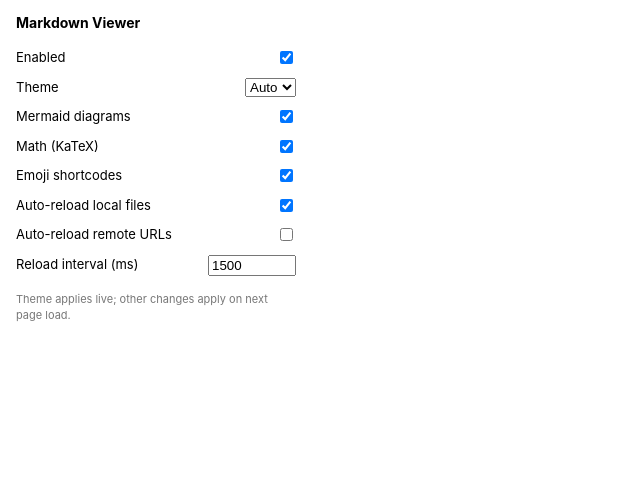
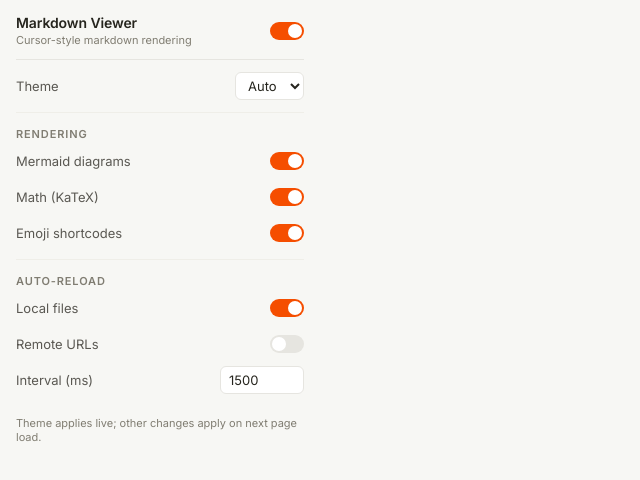
Before and after one commit to sutharjay1/browser-markdown, a website built with Vite: page entrypoints/popup/index.html in a window 1280 px wide. Shown: the whole page, without its empty margins (0-640 px from the left). Built offline with nearby package versions, Linux system fonts and the light colour scheme; what wxt would draw is missing.

Commit message:
feat: cursor-style settings popup with toggle switches

```diff
--- a/entrypoints/popup/index.html
+++ b/entrypoints/popup/index.html
@@ -6,9 +6,15 @@
     <link rel="stylesheet" href="./style.css" />
   </head>
   <body>
+    <form id="settings-form">
+      <header class="popup-header">
+        <div>
           <h1>Markdown Viewer</h1>
-    <form id="settings-form">
-      <label class="row"><span>Enabled</span><input type="checkbox" name="enabled" /></label>
+          <p class="version">Cursor-style markdown rendering</p>
+        </div>
+        <input type="checkbox" name="enabled" class="switch" title="Enable Markdown Viewer" />
+      </header>
+      <section class="group">
         <label class="row"><span>Theme</span>
           <select name="theme">
             <option value="auto">Auto</option>
@@ -16,14 +22,21 @@
             <option value="dark">Dark</option>
           </select>
         </label>
-      <label class="row"><span>Mermaid diagrams</span><input type="checkbox" name="enableMermaid" /></label>
-      <label class="row"><span>Math (KaTeX)</span><input type="checkbox" name="enableKatex" /></label>
-      <label class="row"><span>Emoji shortcodes</span><input type="checkbox" name="enableEmoji" /></label>
-      <label class="row"><span>Auto-reload local files</span><input type="checkbox" name="autoReload" /></label>
-      <label class="row"><span>Auto-reload remote URLs</span><input type="checkbox" name="autoReloadRemote" /></label>
-      <label class="row"><span>Reload interval (ms)</span><input type="number" name="autoReloadIntervalMs" min="500" step="250" /></label>
+      </section>
+      <section class="group">
+        <div class="group-caption">Rendering</div>
+        <label class="row"><span>Mermaid diagrams</span><input type="checkbox" name="enableMermaid" class="switch" /></label>
+        <label class="row"><span>Math (KaTeX)</span><input type="checkbox" name="enableKatex" class="switch" /></label>
+        <label class="row"><span>Emoji shortcodes</span><input type="checkbox" name="enableEmoji" class="switch" /></label>
+      </section>
+      <section class="group">
+        <div class="group-caption">Auto-reload</div>
+        <label class="row"><span>Local files</span><input type="checkbox" name="autoReload" class="switch" /></label>
+        <label class="row"><span>Remote URLs</span><input type="checkbox" name="autoReloadRemote" class="switch" /></label>
+        <label class="row"><span>Interval (ms)</span><input type="number" name="autoReloadIntervalMs" min="500" step="250" /></label>
+      </section>
+      <p class="hint">Theme applies live; other changes apply on next page load.</p>
     </form>
-    <p class="hint">Theme applies live; other changes apply on next page load.</p>
     <script type="module" src="./main.ts"></script>
   </body>
 </html>
--- a/entrypoints/popup/main.ts
+++ b/entrypoints/popup/main.ts
@@ -1,3 +1,7 @@
+import '@fontsource/inter/latin-400.css';
+import '@fontsource/inter/latin-500.css';
+import '@fontsource/inter/latin-600.css';
+import '@/assets/styles/tokens.css';
 import { getSettings, saveSettings, type Settings } from '@/lib/settings';
 
 const form = document.getElementById('settings-form') as HTMLFormElement;
--- a/entrypoints/popup/style.css
+++ b/entrypoints/popup/style.css
@@ -1,25 +1,123 @@
 body {
-  width: 280px;
+  width: 320px;
   margin: 0;
-  padding: 12px 16px;
-  font: 13px/1.5 -apple-system, BlinkMacSystemFont, 'Segoe UI', sans-serif;
+  background: var(--mdv-canvas);
+  color: var(--mdv-text);
+  font-family: var(--mdv-font-sans);
+  font-size: 13px;
 }
-h1 {
+#settings-form {
+  padding: 0 16px 12px;
+}
+.popup-header {
+  display: flex;
+  align-items: center;
+  justify-content: space-between;
+  gap: 12px;
+  padding: 14px 0 12px;
+  border-bottom: 1px solid var(--mdv-hairline);
+}
+.popup-header h1 {
   font-size: 14px;
-  margin: 0 0 10px;
+  font-weight: 600;
+  margin: 0;
+  letter-spacing: -0.1px;
+}
+.version {
+  margin: 2px 0 0;
+  font-size: 11px;
+  color: var(--mdv-muted);
+}
+.group {
+  padding: 8px 0;
+  border-bottom: 1px solid var(--mdv-hairline-soft);
+}
+.group:last-of-type {
+  border-bottom: none;
+}
+.group-caption {
+  font-size: 11px;
+  font-weight: 600;
+  letter-spacing: 0.88px;
+  text-transform: uppercase;
+  color: var(--mdv-muted);
+  padding: 6px 0 2px;
 }
 .row {
   display: flex;
   justify-content: space-between;
   align-items: center;
   gap: 12px;
-  padding: 5px 0;
+  min-height: 36px;
 }
-.row input[type='number'] {
-  width: 80px;
+.row span {
+  color: var(--mdv-text-soft);
 }
+
+/* Toggle switches — orange when on */
+input.switch {
+  appearance: none;
+  width: 34px;
+  height: 18px;
+  border-radius: 9999px;
+  background: var(--mdv-surface-strong);
+  position: relative;
+  cursor: pointer;
+  flex-shrink: 0;
+  margin: 0;
+}
+input.switch::after {
+  content: '';
+  position: absolute;
+  top: 2px;
+  left: 2px;
+  width: 14px;
+  height: 14px;
+  border-radius: 50%;
+  background: var(--mdv-surface);
+}
+input.switch:checked {
+  background: var(--mdv-accent);
+}
+input.switch:checked::after {
+  left: 18px;
+  background: var(--mdv-on-accent);
+}
+input.switch:focus-visible {
+  outline: 2px solid var(--mdv-accent);
+  outline-offset: 1px;
+}
+@media (prefers-reduced-motion: no-preference) {
+  input.switch,
+  input.switch::after {
+    transition: background-color 120ms ease-out, left 120ms ease-out;
+  }
+}
+
+/* Select + number input */
+select,
+input[type='number'] {
+  height: 28px;
+  box-sizing: border-box;
+  background: var(--mdv-surface);
+  color: var(--mdv-text);
+  border: 1px solid var(--mdv-hairline);
+  border-radius: 6px;
+  font-family: var(--mdv-font-sans);
+  font-size: 13px;
+  padding: 0 8px;
+}
+input[type='number'] {
+  width: 84px;
+}
+select:focus-visible,
+input[type='number']:focus-visible {
+  outline: 2px solid var(--mdv-accent);
+  outline-offset: 1px;
+}
+
 .hint {
-  color: #777;
+  color: var(--mdv-muted);
   font-size: 11px;
   margin: 10px 0 0;
 }
```
Lines whose indentation alone changed are shown as unchanged.
